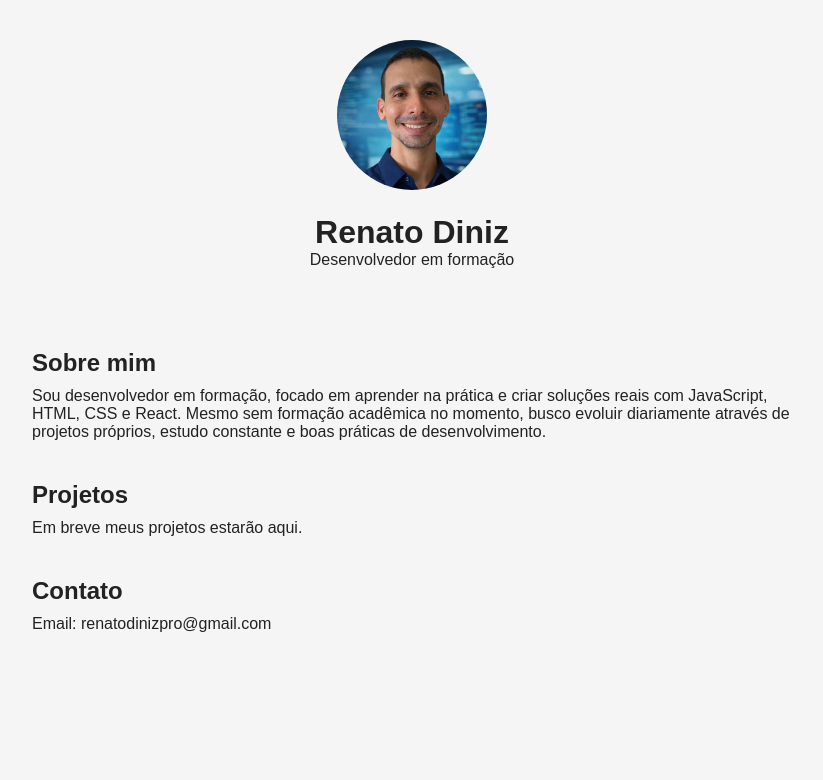
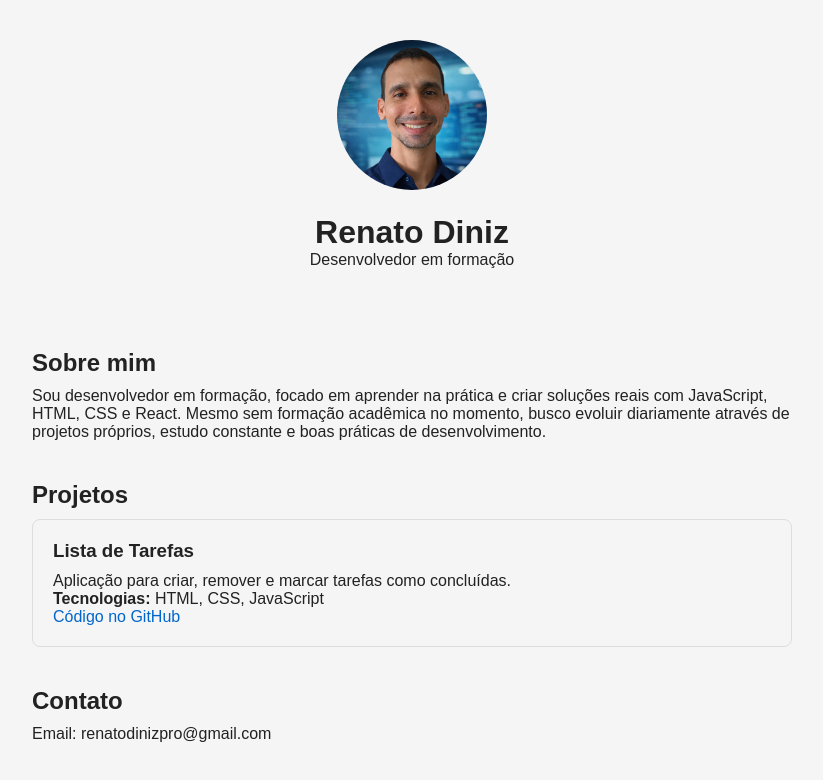
Before and after one commit to renatodinizpro/portfolio, a React (Vite) app in the folder portfolio/: page / in a window 1280 px wide. Shown: the top 780 px of the page, without its empty margins (228-1051 px from the left). Built offline with nearby package versions, Linux system fonts and the light colour scheme.

Commit message:
adiciona lista de projetos dinamica com React

```diff
--- a/portfolio/src/components/Projects.jsx
+++ b/portfolio/src/components/Projects.jsx
@@ -1,8 +1,24 @@
+import projects from "../data/projects";
+
 function Projects() {
   return (
     <section>
       <h2>Projetos</h2>
-      <p>Em breve meus projetos estarão aqui.</p>
+
+      {projects.map((project) => (
+        <div key={project.id}>
+          <h3>{project.title}</h3>
+          <p>{project.description}</p>
+
+          <p>
+            <strong>Tecnologias:</strong> {project.technologies.join(", ")}
+          </p>
+
+          <a hre={project.github} target="_blank">
+            Código no GitHub
+          </a>
+        </div>
+      ))}
     </section>
   );
 }
--- /dev/null
+++ b/portfolio/src/data/projects.js
@@ -0,0 +1,13 @@
+const projects = [
+  {
+    id: 1,
+    title: "Lista de Tarefas",
+    description:
+      "Aplicação para criar, remover e marcar tarefas como concluídas.",
+    technologies: ["HTML", "CSS", "JavaScript"],
+    github: "https://github.com/renatodinizpro/todo-list",
+    demo: "",
+  },
+];
+
+export default projects;
--- a/portfolio/src/index.css
+++ b/portfolio/src/index.css
@@ -33,3 +33,19 @@ section {
 h2 {
   margin-bottom: 10px;
 }
+
+section div {
+  border: 1px solid #ddd;
+  padding: 20px;
+  margin-bottom: 20px;
+  border-radius: 8px;
+}
+
+section div h3 {
+  margin-bottom: 10px;
+}
+
+section div a {
+  color: #0066cc;
+  text-decoration: none;
+}
```
